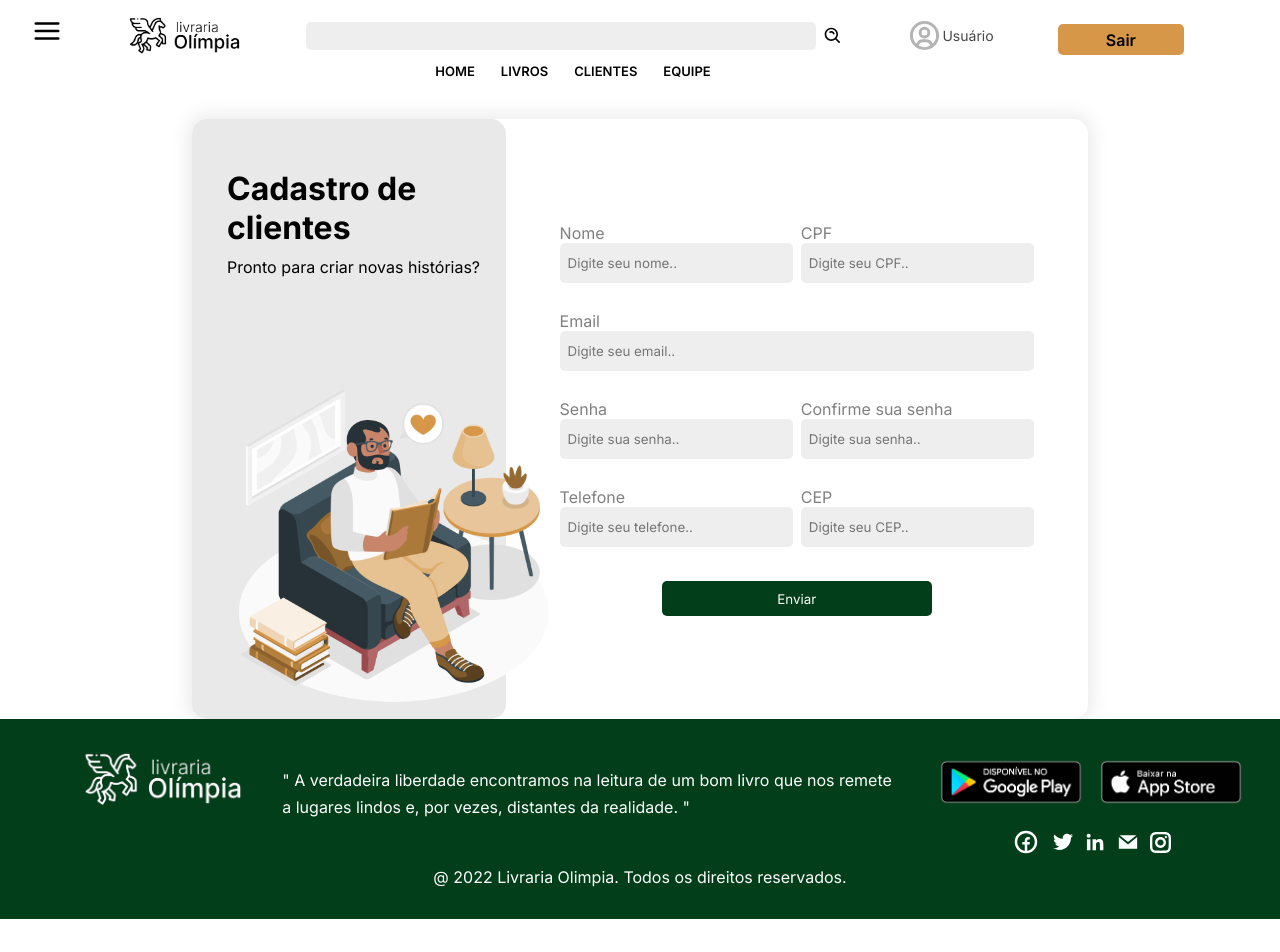
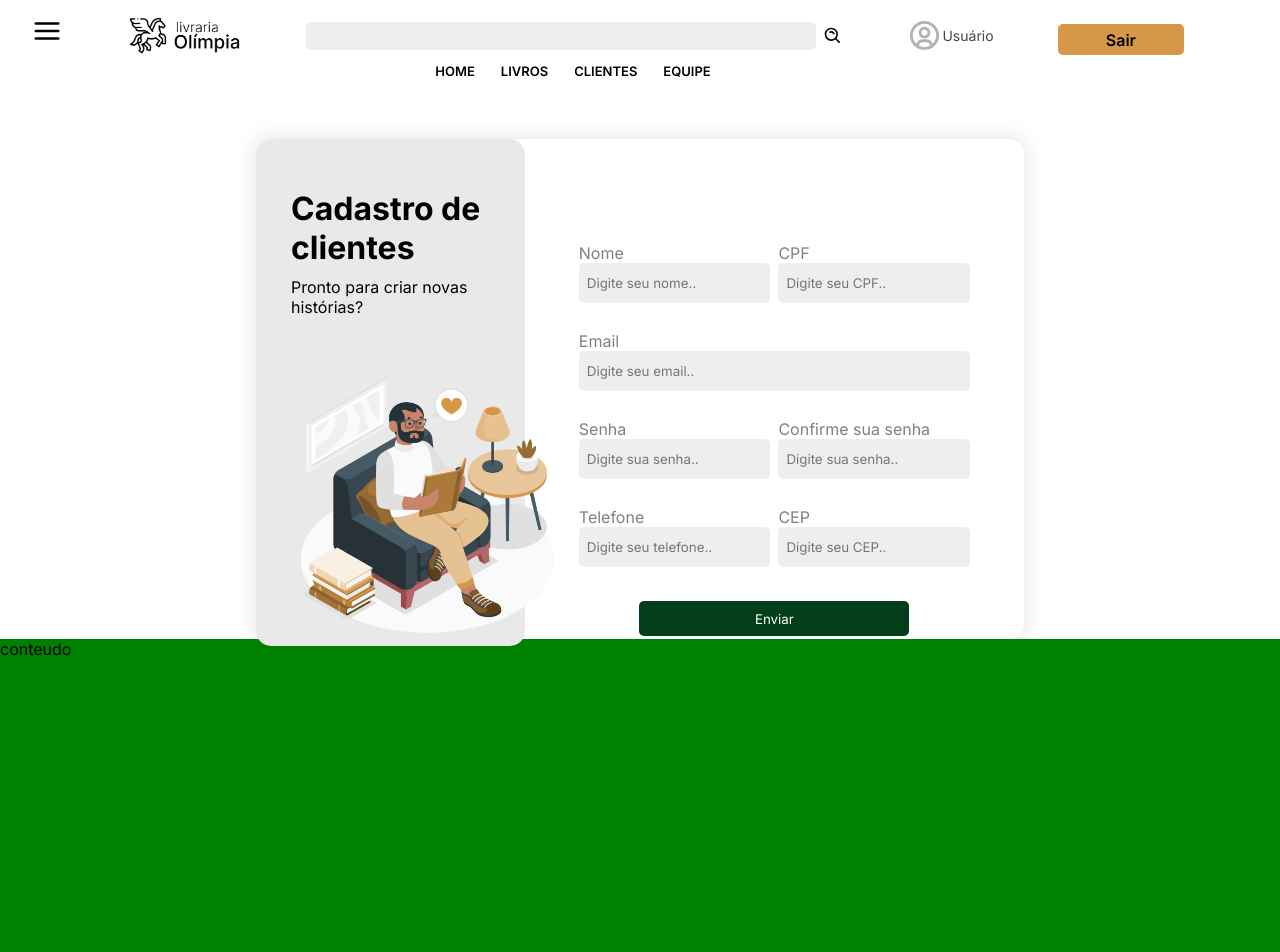
Before and after one commit to Sara-Lirio/Olimpia_App, a React (Vite) app: page /cadastroCliente in a window 1280 px wide. Shown: the top 952 px of the page. Before the commit the page ends 919 px from the top, so only its background shows below. Built offline with nearby package versions, Linux system fonts and the light colour scheme.

Commit message:
alterando proporções da div principal

```diff
--- a/src/Pages/CadastroCliente/CadastroCliente.jsx
+++ b/src/Pages/CadastroCliente/CadastroCliente.jsx
@@ -19,18 +19,23 @@ const DivTitulos = styled.div`
 const DivGeral = styled.form`
   margin: 0 auto;
   display: grid;
-  width: 70%;
-  height: 600px;
+  width: 60%;
+  height: 500px;
   grid-template-columns: 35% 65%;
   grid-template-rows: repeat(1, 1fr);
   border-radius: 15px;
-  margin-top: 40px;
+  margin-top: 60px;
   box-shadow: 0px 0px 18px 5px rgba(0, 0, 0, 0.08);
 `;
 
 const Img = styled.img`
-  width: 330px;
-  margin-top: 90px;
+  width: 270px;
+  margin-top: 40px;
+`;
+
+const Div = styled.div`
+  height: 500px;
+  background-color: green;
 `;
 
 const CadastroCliente = () => {
@@ -45,6 +50,9 @@ const CadastroCliente = () => {
         </DivTitulos>
         <FormClientes />
       </DivGeral>
+      <Div>
+        <p>conteudo</p>
+      </Div>
     </div>
   );
 };
```
